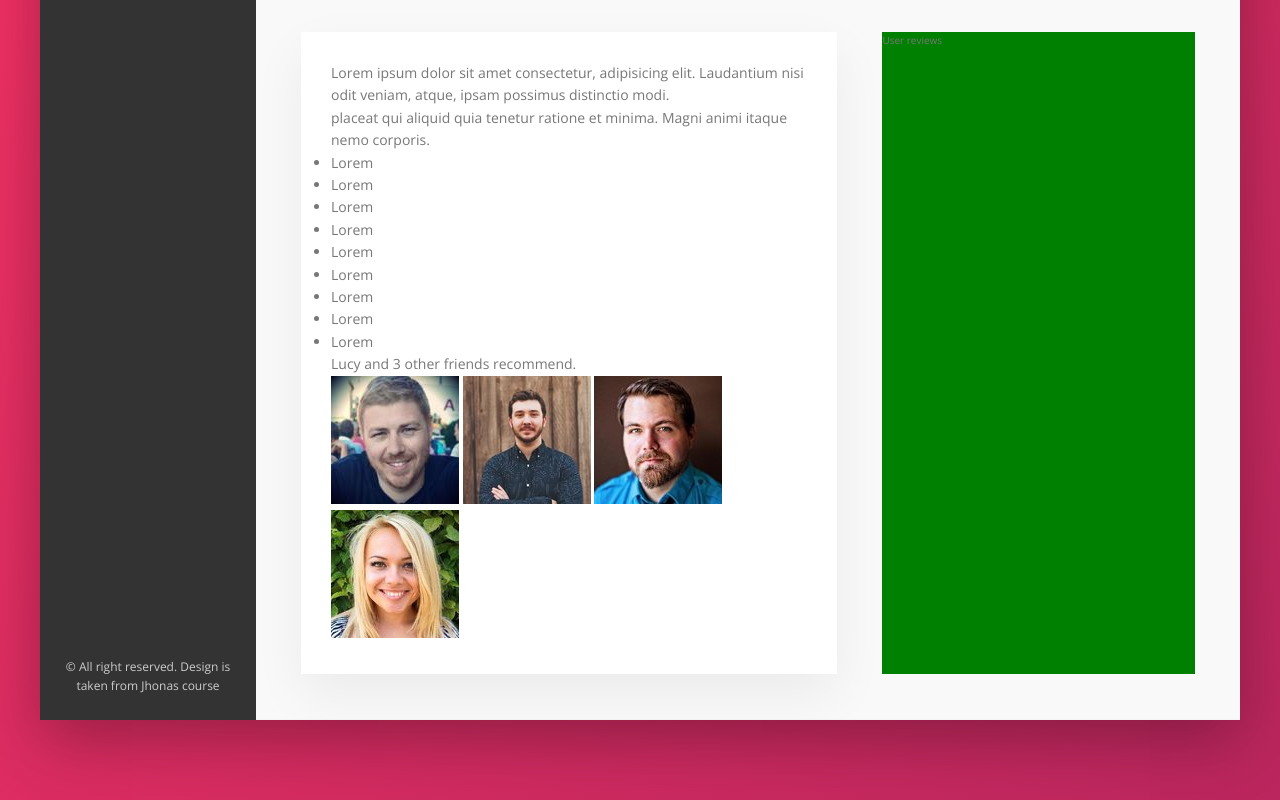
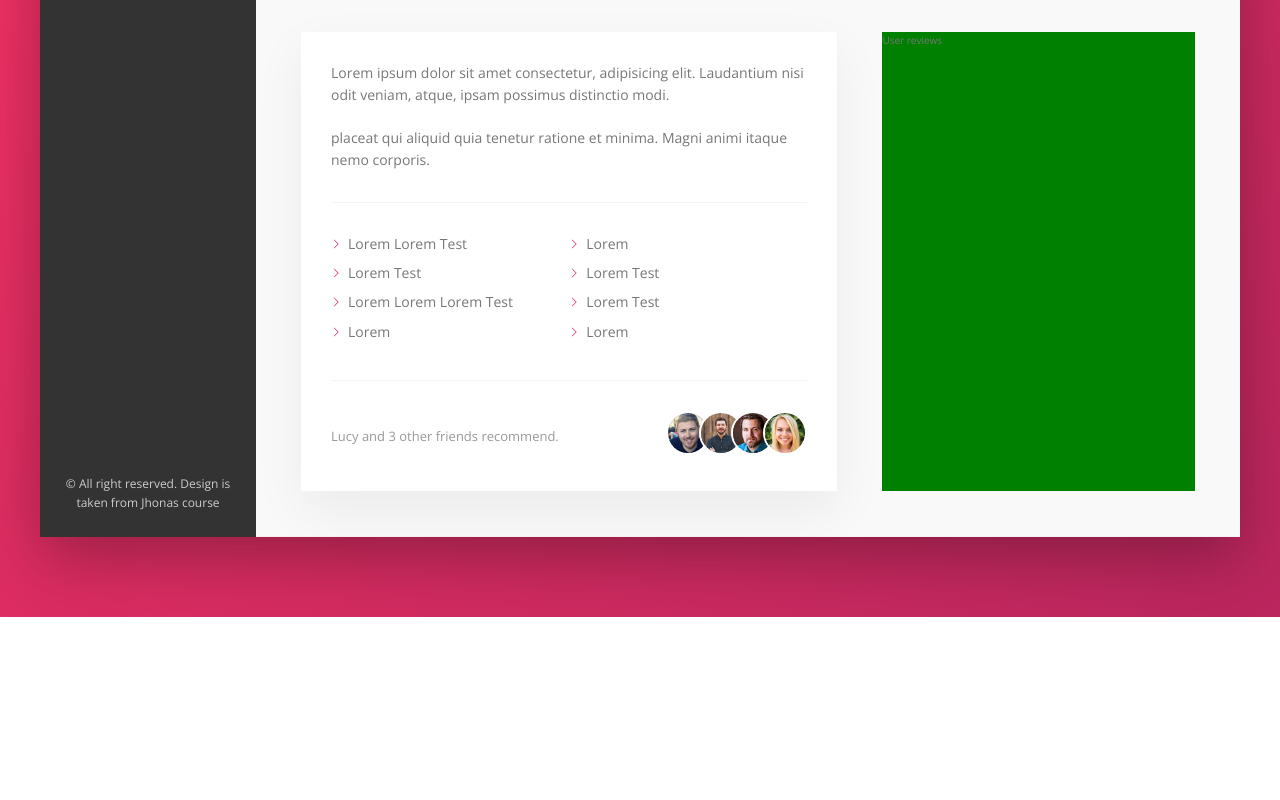
Before and after one commit to kotekirkitadze/trillo-project, a website: page index.html in a window 1280 px wide. Shown: the part 615-1415 px from the top of the page. After the commit the page ends 1232 px from the top, so only its background shows below. Drawn offline with nearby package versions, Linux system fonts and the light colour scheme.

Commit message:
description done

```diff
--- a/index.html
+++ b/index.html
@@ -167,13 +167,12 @@
 								itaque nemo corporis.
 							</p>
 							<ul class="list">
+								<li class="list__item">Lorem Lorem Test</li>
 								<li class="list__item">Lorem</li>
-								<li class="list__item">Lorem</li>
-								<li class="list__item">Lorem</li>
-								<li class="list__item">Lorem</li>
-								<li class="list__item">Lorem</li>
-								<li class="list__item">Lorem</li>
-								<li class="list__item">Lorem</li>
+								<li class="list__item">Lorem Test</li>
+								<li class="list__item">Lorem Test</li>
+								<li class="list__item">Lorem Lorem Lorem Test</li>
+								<li class="list__item">Lorem Test</li>
 								<li class="list__item">Lorem</li>
 								<li class="list__item">Lorem</li>
 							</ul>
--- a/sass/_components.scss
+++ b/sass/_components.scss
@@ -299,3 +299,77 @@
 		box-shadow: none;
 	}
 }
+
+///////////////////////////////
+/// Paragraph
+
+.paragraph:not(:last-of-type) {
+	margin-bottom: 2rem;
+}
+
+///////////////////////////////
+/// List
+
+.list {
+	list-style: none;
+	margin: 3rem 0;
+	padding: 3rem 0;
+	border-top: var(--line);
+	border-bottom: var(--line);
+
+	display: flex;
+	flex-wrap: wrap;
+
+	&__item {
+		flex: 0 0 50%;
+		margin-bottom: 0.7rem;
+	}
+
+	&__item::before {
+		content: "";
+		display: inline-block;
+		height: 1rem;
+		width: 1rem;
+		margin-right: 0.7rem;
+
+		// Older browser
+		// background-image: url(../img/chevron-thin-right.svg);
+		// background-size: cover;
+
+		//Newer browsers - masks
+		background-color: var(--color-primary);
+		-webkit-mask-image: url(../img/chevron-thin-right.svg);
+		-webkit-mask-size: cover;
+		mask-image: url(../img/chevron-thin-right.svg);
+		mask-size: cover;
+	}
+}
+
+///////////////////////////////
+/// Recommend
+
+.recommend {
+	font-size: 1.3rem;
+	color: var(--color-grey-dark-3);
+
+	display: flex;
+	align-items: center;
+
+	&__count {
+		margin-right: auto;
+	}
+
+	&__friends {
+	}
+
+	&__photo {
+		box-sizing: content-box;
+		height: 4rem;
+		width: 4rem;
+		border-radius: 50%;
+		border: 2px solid #fff;
+		&:not(:last-child) {
+			margin-right: -1.5rem;
+		}
+	}
+}
```
Also changed, not shown: resources.md (+16 -0 lines), css/style.css.
